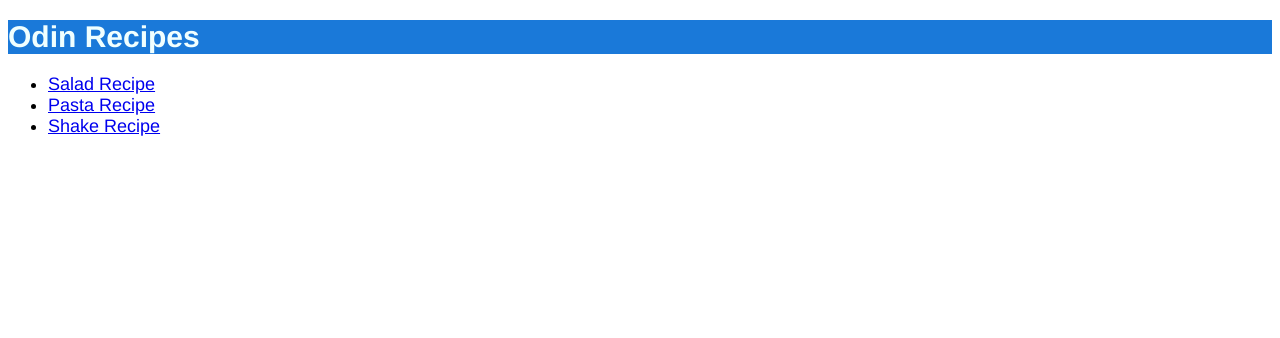
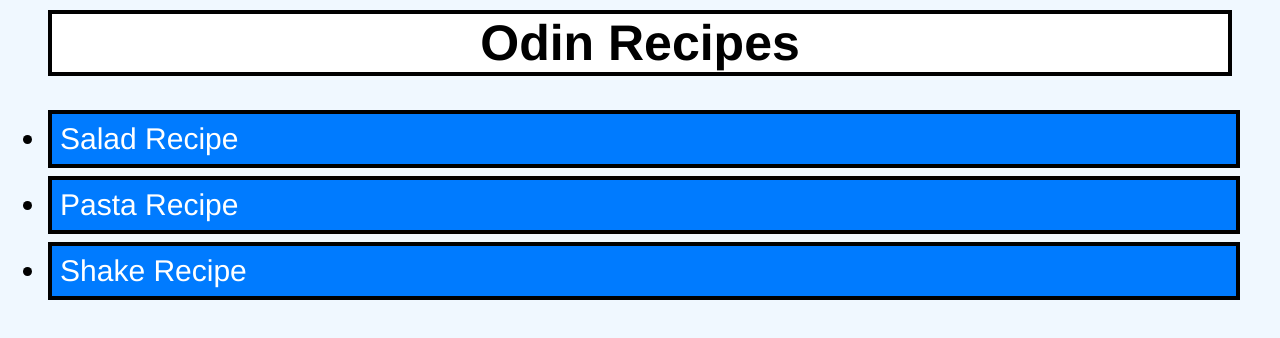
Before and after one commit to tvoisyabr/odin-recipes, a plain HTML site: page index.html in a window 1280 px wide. Drawn offline with Linux system fonts and the light colour scheme.

Commit message:
Add styling to index.html

```diff
--- a/index.html
+++ b/index.html
@@ -9,9 +9,9 @@
     <body>
         <h1 class="header">Odin Recipes</h1>
         <ul class="list">
-            <li><a href="recipes/salad.html" target="_blank" rel="noopener noreferrer">Salad Recipe</a></li>
-            <li><a href="recipes/pasta.html" target="_blank" rel="noopener noreferrer">Pasta Recipe</a></li>
-            <li><a href="recipes/shake.html" target="_blank" rel="noopener noreferrer">Shake Recipe</a></li>
+            <li class="first" ><a class="text" href="recipes/salad.html" target="_blank" rel="noopener noreferrer">Salad Recipe</a></li>
+            <li class="second" ><a class="text" href="recipes/pasta.html" target="_blank" rel="noopener noreferrer">Pasta Recipe</a></li>
+            <li class="third" ><a class="text" href="recipes/shake.html" target="_blank" rel="noopener noreferrer">Shake Recipe</a></li>
         </ul>
     </body>
 </html>
--- a/style.css
+++ b/style.css
@@ -1,18 +1,59 @@
 body {
     font-family:'Franklin Gothic Medium', 'Arial Narrow', Arial, sans-serif;
+    box-sizing: border-box;
+    background-color: #f0f8ff;
 }
 
+a {
+    text-decoration: none;
+  }
+
 .header {
-    background-color: #1a79d9;
-    color: azure;
-    font-size: 30px;
-}
-
-.list {
+    background-color: #fff;
     color: rgb(0, 0, 0);
-    font-size: 18px;
+    font-size: 50px;
+    border: 4px solid black;
+    text-align: center;
+    margin-left: 40px;
+    margin-right: 40px;
+    margin-top: 10px;
+    margin-bottom: 10px;
 }
 
 #para {
     font-size: 20px;
 }
+
+.list {
+    padding: 16px;
+    font-size: 30px;
+    margin: 8px;
+}
+
+.first {
+    border: 4px solid black;
+    padding: 8px;
+    margin: 8px;
+    margin-left: 16px;
+    background-color: #007bff;
+}
+
+.second {
+    border: 4px solid black;
+    padding: 8px;
+    margin: 8px;
+    margin-left: 16px;
+    background-color: #007bff;
+}
+
+.third {
+    border: 4px solid black;
+    padding: 8px;
+    margin: 8px;
+    margin-left: 16px;
+    background-color: #007bff;
+}
+
+.text {
+    color: #fff;
+}
```
